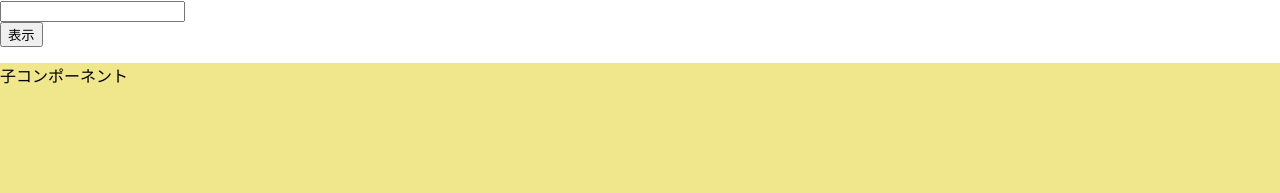
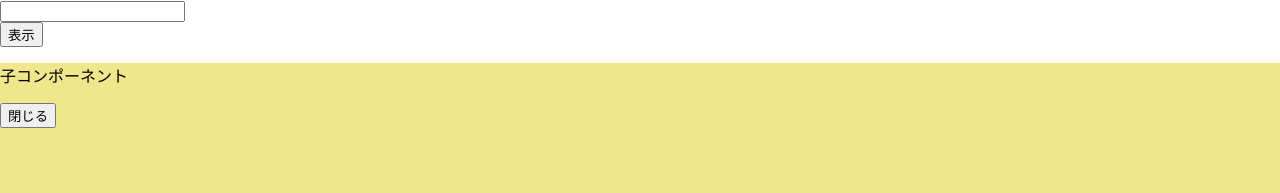
Before and after one commit to nakashi120/udemy-react-stepup, a React (Create React App) app: page / in a window 1280 px wide. Both pictures are taken after a click on the button "表示". Shown: the top 193 px of the page. Built offline with nearby package versions, Linux system fonts and the light colour scheme.

Commit message:
useCallback

```diff
--- a/src/App.js
+++ b/src/App.js
@@ -1,4 +1,4 @@
-import React, { useState } from "react"
+import React, { useState, useCallback, useMemo } from "react"
 import { ChildArea } from "./ChildArea"
 
 function App() {
@@ -14,12 +14,17 @@ function App() {
     setOpen(!open)
   }
 
+  const onClickClose = useCallback(() => setOpen(false), [setOpen])
+
+  const temp = useMemo(() => 1 + 3, [])
+  console.log(temp)
+
   return (
     <>
       <input value={text} onChange={onChangeText} />
       <br />
       <button onClick={onClickOpen}>表示</button>
-      <ChildArea open={open} />
+      <ChildArea open={open} onClickClose={onClickClose} />
     </>
   )
 }
--- a/src/ChildArea.jsx
+++ b/src/ChildArea.jsx
@@ -7,10 +7,10 @@ const style = {
 }
 
 export const ChildArea = memo((props) => {
-  const { open } = props
+  const { open, onClickClose } = props
   console.log("ChildAreaがレンダリングされた!")
 
-  const data = [...Array(2000).keys()]
+  const data = [...Array(100).keys()]
   data.forEach(() => {
     console.log("...")
   })
@@ -20,6 +20,7 @@ export const ChildArea = memo((props) => {
       {open ? (
         <div style={style}>
           <p>子コンポーネント</p>
+          <button onClick={onClickClose}>閉じる</button>
         </div>
       ) : null}
     </>
```
